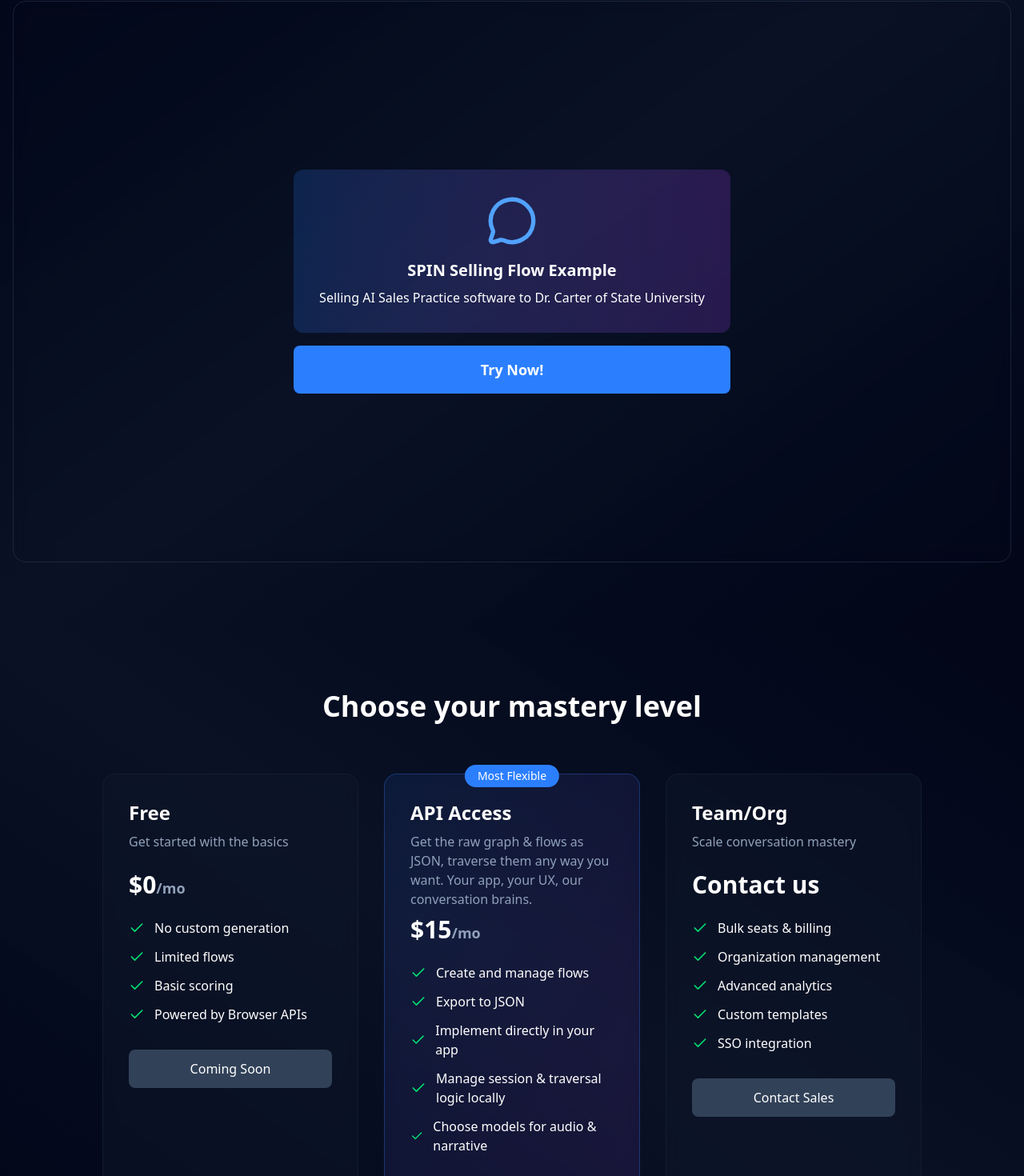
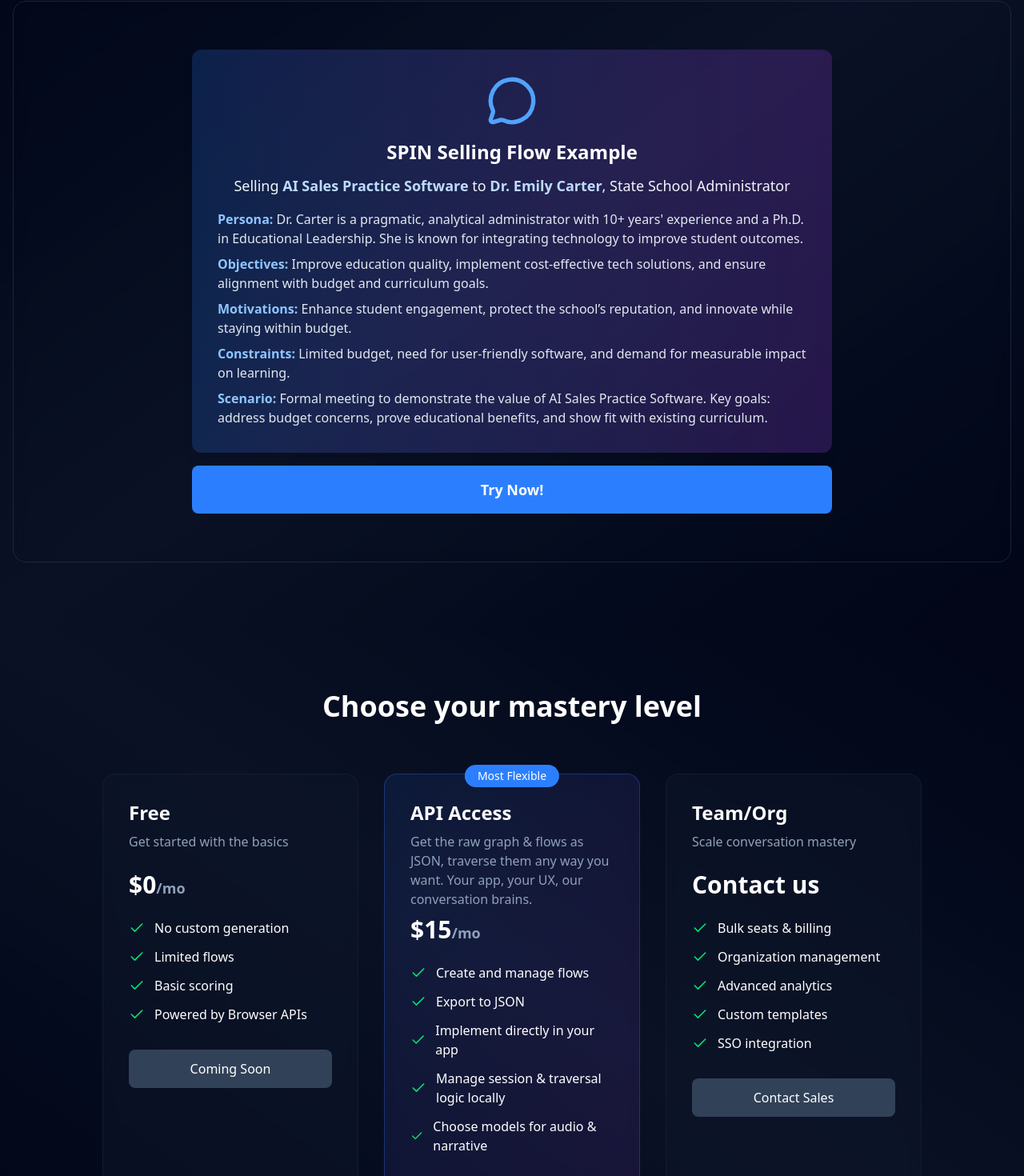
Before and after one commit to andrew-hilton-01/conversarium-app, a React (Vite) app: page / in a window 1280 px wide. Shown: the part 1790-3260 px from the top of the page at 80% size. Built offline with nearby package versions, Linux system fonts and the light colour scheme.

Commit message:
ready for prod

```diff
--- a/src/Landing.jsx
+++ b/src/Landing.jsx
@@ -154,11 +154,31 @@ export default function Landing() {
           <h2 className="text-2xl sm:text-3xl font-bold mb-8">See it in action</h2>
           <div className="relative backdrop-blur-sm rounded-2xl border border-slate-700/50 p-8 aspect-video flex items-center justify-center">
             <div className="text-center">
-              <div className="bg-gradient-to-r from-blue-500/20 to-purple-500/20 rounded-xl p-8 mb-4">
-                <MessageCircle className="w-16 h-16 text-blue-400 mx-auto mb-4" />
-                <h3 className="text-xl font-semibold mb-2 text-white">SPIN Selling Flow Example</h3>
-                <p className="text-white">Selling AI Sales Practice software to Dr. Carter of State University</p>
-              </div>
+              <div className="bg-gradient-to-r from-blue-500/20 to-purple-500/20 rounded-xl p-8 mb-4 text-left space-y-4 shadow-lg max-w-200">
+  <MessageCircle className="w-16 h-16 text-blue-400 mx-auto mb-4" />
+  <h3 className="text-2xl font-semibold mb-3 text-white text-center">SPIN Selling Flow Example</h3>
+  <p className="text-lg text-slate-100 text-center mb-4">
+    Selling <span className="font-semibold text-blue-200">AI Sales Practice Software</span> to <span className="font-semibold text-blue-200">Dr. Emily Carter</span>, State School Administrator
+  </p>
+  <ul className="text-base text-slate-200 space-y-2">
+    <li>
+      <span className="font-semibold text-blue-300">Persona:</span> Dr. Carter is a pragmatic, analytical administrator with 10+ years' experience and a Ph.D. in Educational Leadership. She is known for integrating technology to improve student outcomes.
+    </li>
+    <li>
+      <span className="font-semibold text-blue-300">Objectives:</span> Improve education quality, implement cost-effective tech solutions, and ensure alignment with budget and curriculum goals.
+    </li>
+    <li>
+      <span className="font-semibold text-blue-300">Motivations:</span> Enhance student engagement, protect the school’s reputation, and innovate while staying within budget.
+    </li>
+    <li>
+      <span className="font-semibold text-blue-300">Constraints:</span> Limited budget, need for user-friendly software, and demand for measurable impact on learning.
+    </li>
+    <li>
+      <span className="font-semibold text-blue-300">Scenario:</span> Formal meeting to demonstrate the value of AI Sales Practice Software. Key goals: address budget concerns, prove educational benefits, and show fit with existing curriculum.
+    </li>
+  </ul>
+</div>
+
               <Link to="/demo"
               className="text-white relative bg-blue-500 hover:bg-blue-600 px-8 py-4 rounded-lg font-semibold text-lg transition-all transform hover:scale-105 flex items-center justify-center space-x-2 overflow-hidden">
                 Try Now!
@@ -272,7 +292,13 @@ export default function Landing() {
 
                   Contact Sales
 
+
               </button>
+              <div className="flex items-center justify-center gap-2 mt-20">
+                <Mail />
+                <span>: contact@conversarium.app</span>
+              </div>
+
               </form>
             </div>
           </div>
@@ -382,7 +408,7 @@ export default function Landing() {
               </a>
               <a href="mailto:contact@conversarium.app" className="text-slate-400 hover:text-white transition-colors flex items-center space-x-2">
                 <Mail className="w-5 h-5" />
-                <span>Contact</span>
+                <span>Contact: contact@conversarium.app</span>
               </a>
             </div>
           </div>
```
